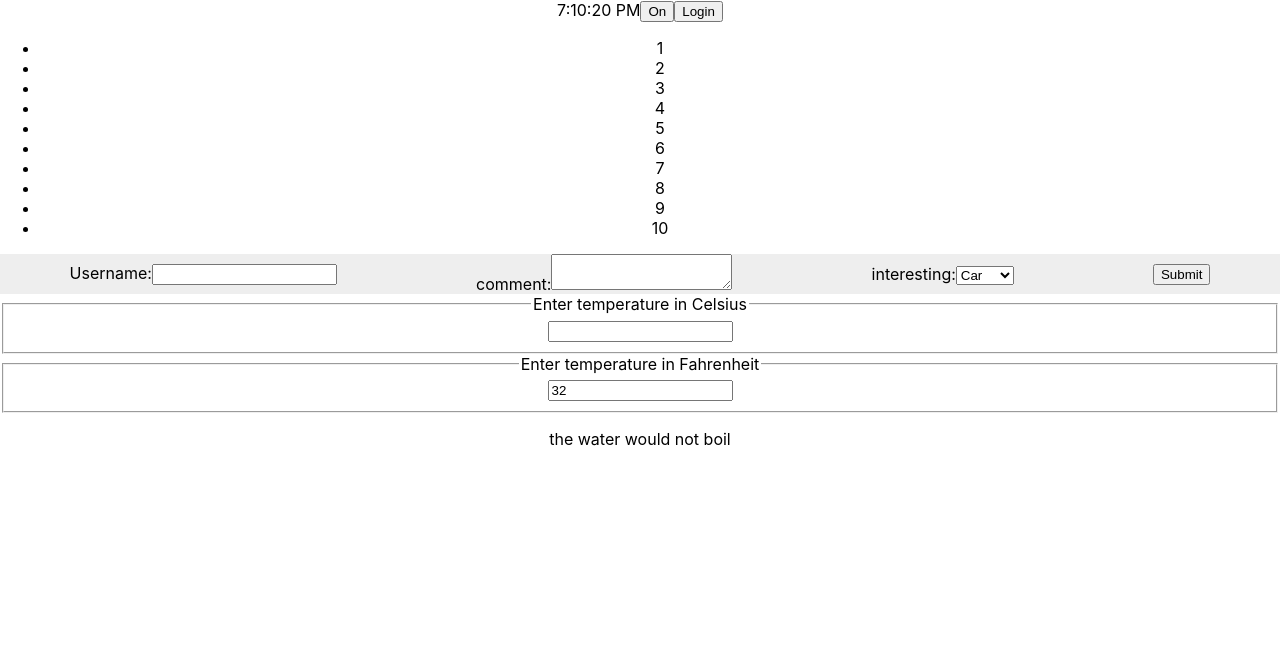
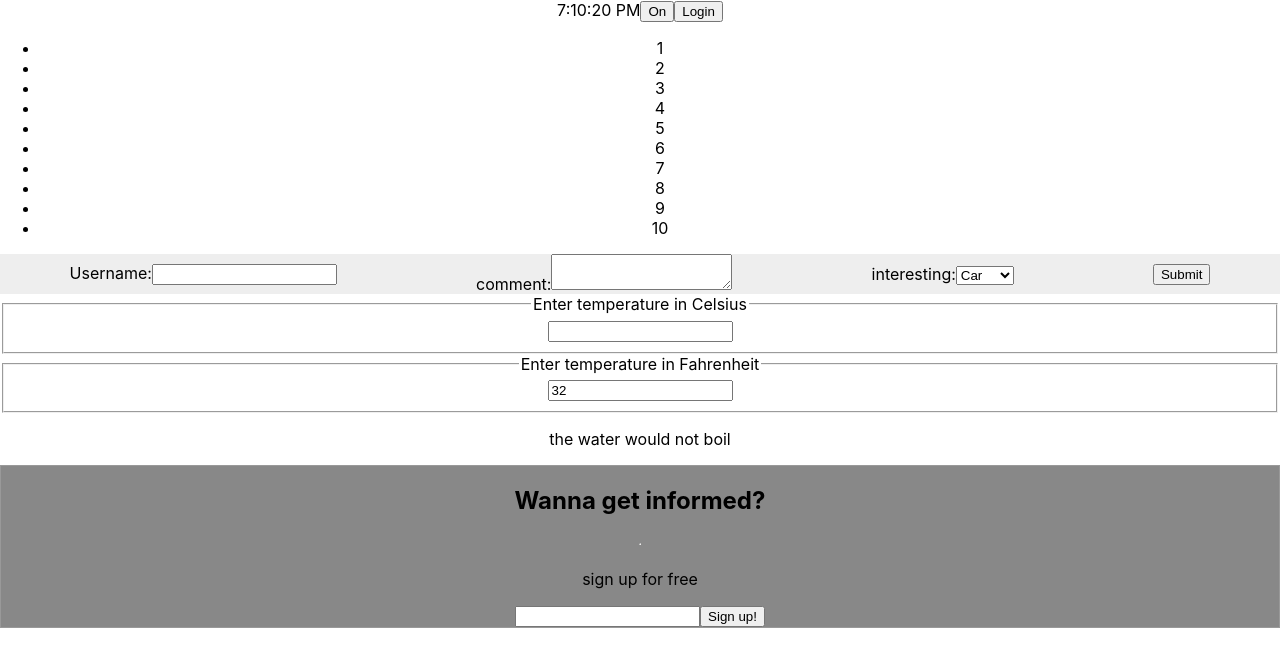
Before and after one commit to rezasohrabi/relax, a React (Create React App) app: page / in a window 1280 px wide. Shown: the top 666 px of the page. Built offline with nearby package versions, Linux system fonts and the light colour scheme.

Commit message:
composition vs inheritance: add sigin up component

```diff
--- a/src/App.js
+++ b/src/App.js
@@ -6,6 +6,7 @@ import Login from './Login'
 import Lists from './Lists'
 import Form from './Form'
 import Calculator from './Calculator';
+import SignupDialog from './SignupDialog';
 
 function App() {
   return (
@@ -16,6 +17,7 @@ function App() {
       <Lists numbers={[1, 2, 3, 4, 5, 6, 7, 8, 9, 10]} />
       <Form />
       <Calculator />
+      <SignupDialog />
     </div>
   );
 }
--- /dev/null
+++ b/src/SignupDialog.js
@@ -0,0 +1,64 @@
+import React from 'react'
+
+export default class SignupDialog extends React.Component {
+    constructor(props) {
+        super(props);
+        this.state = {
+            login : ''
+        }
+        this.handleChange = this.handleChange.bind(this);
+        this.handleSubmit = this.handleSubmit.bind(this);
+    }
+
+    render() {
+        return (
+            <Dialog
+            title='Wanna get informed?'
+            message='sign  up for free'>
+                <input
+                value={this.state.login}
+                onChange={this.handleChange} />
+                <button onClick={this.handleSubmit} >Sign up!</button>
+            </Dialog>
+        )
+    }
+
+    handleChange(e) {
+        this.setState({login : e.target.value});
+    }
+
+    handleSubmit(e) {
+        alert(`welcome to your dashboard, dear ${this.state.login}`);
+        e.preventDefault();
+    }
+
+}
+
+class Dialog extends React.Component {
+    render() {
+        return (
+            <FancyBorder >
+                <h2>{this.props.title}</h2>
+                <hr />
+                <p>{this.props.message}</p>
+                <div>{this.props.children}</div>
+            </FancyBorder>
+        )
+    }
+}
+
+class FancyBorder extends React.Component {
+    render() {
+        const style = {
+            border: '1px solid #999',
+            display: 'flex',
+            flexDirection: 'column',
+            backgroundColor: '#888'
+        }
+        return (
+            <div style={style}>
+                {this.props.children}
+            </div>
+        )
+    }
+}
```
